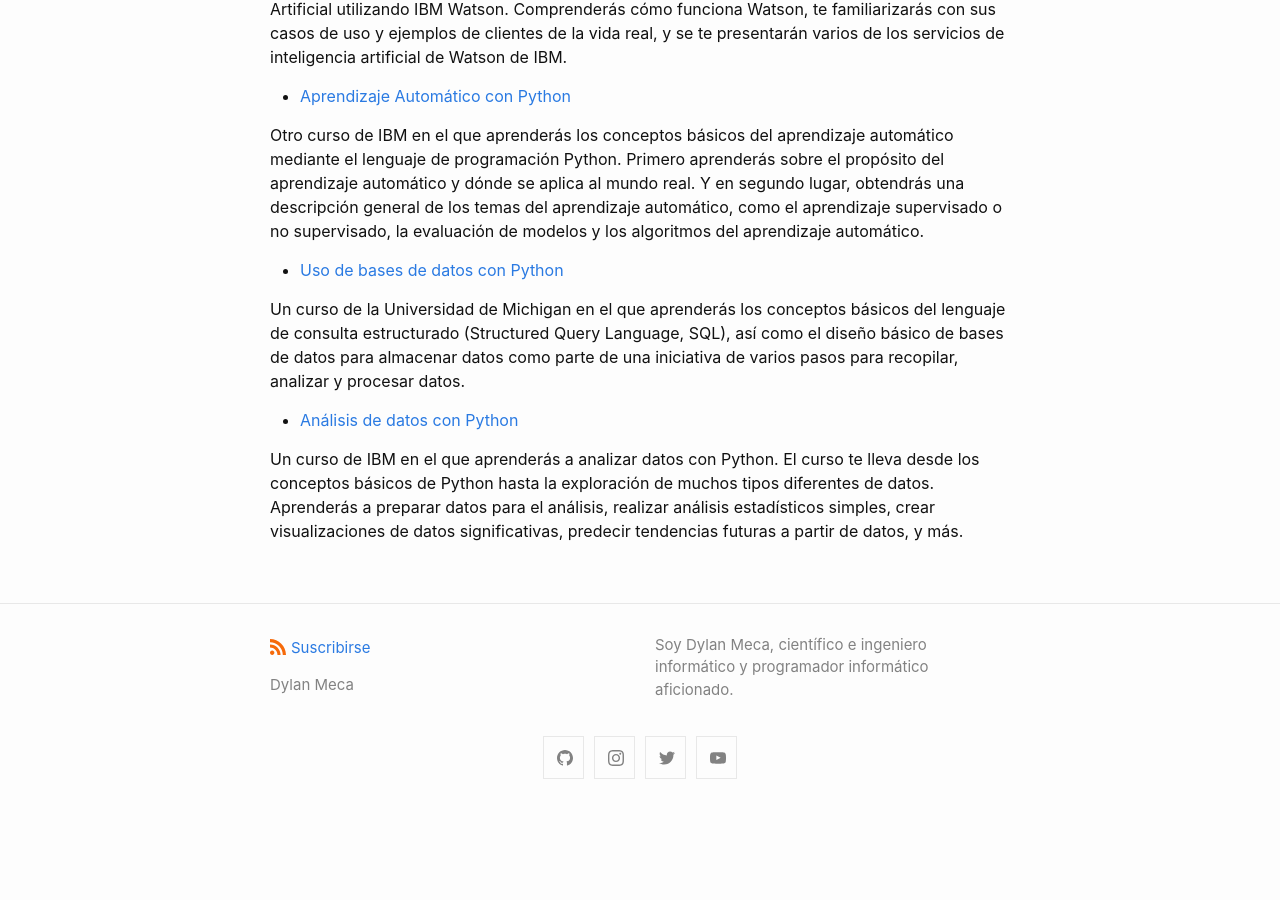
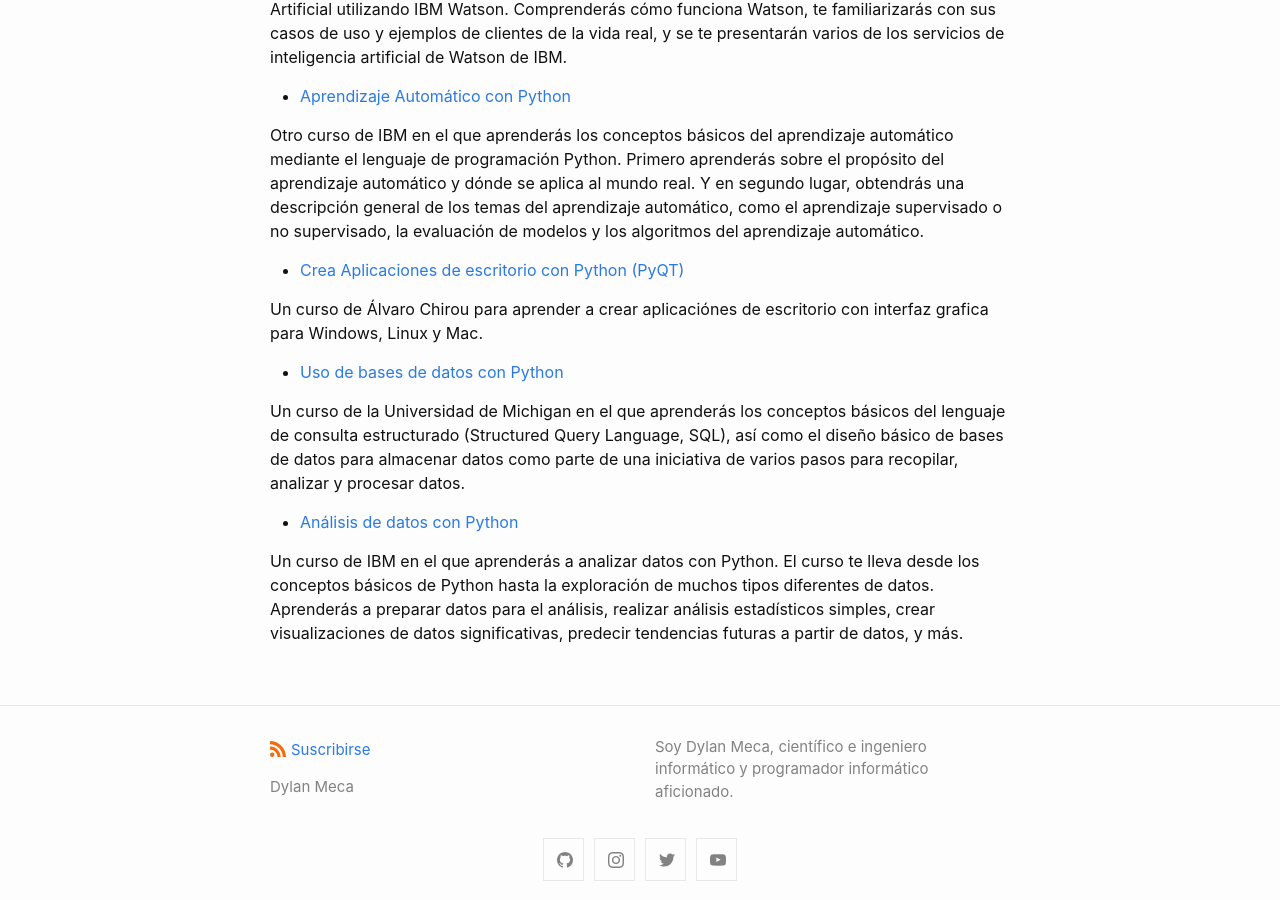
Before and after one commit to dylanmeca/dylanmeca.github.io, a Jekyll site: the page built from _posts/2021-06-07-Como-aprender-a-programar.md, in a window 1280 px wide and 900 px high, scrolled down 5070 px. Built offline with Jekyll 4.4.1, drawn with Linux system fonts in a browser that asks for light colours; a script that is not in the unit is left out; comment, search, counter and statistics services are not loaded; before the commit the page ends 5884 px from its top, so only the background shows below that.

Commit message:
Update 2021-06-07-Como-aprender-a-programar.md

```diff
--- a/_posts/2021-06-07-Como-aprender-a-programar.md
+++ b/_posts/2021-06-07-Como-aprender-a-programar.md
@@ -188,6 +188,10 @@ Un curso de IBM en el que aprenderás cómo comenzar rápida y fácilmente con l
 
 Otro curso de IBM en el que aprenderás los conceptos básicos del aprendizaje automático mediante el lenguaje de programación Python. Primero aprenderás sobre el propósito del aprendizaje automático y dónde se aplica al mundo real. Y en segundo lugar, obtendrás una descripción general de los temas del aprendizaje automático, como el aprendizaje supervisado o no supervisado, la evaluación de modelos y los algoritmos del aprendizaje automático.
 
+* [Crea Aplicaciones de escritorio con Python (PyQT)](https://www.udemy.com/course/pyqt-crea-aplicaciones-de-escritorio-con-python/)
+
+Un curso de Álvaro Chirou para aprender a crear aplicaciónes de escritorio con interfaz grafica para Windows, Linux y Mac.
+
 * [Uso de bases de datos con Python](https://www.coursera.org/learn/python-databases-es)
 
 Un curso de la Universidad de Michigan en el que aprenderás los conceptos básicos del lenguaje de consulta estructurado (Structured Query Language, SQL), así como el diseño básico de bases de datos para almacenar datos como parte de una iniciativa de varios pasos para recopilar, analizar y procesar datos.
```
